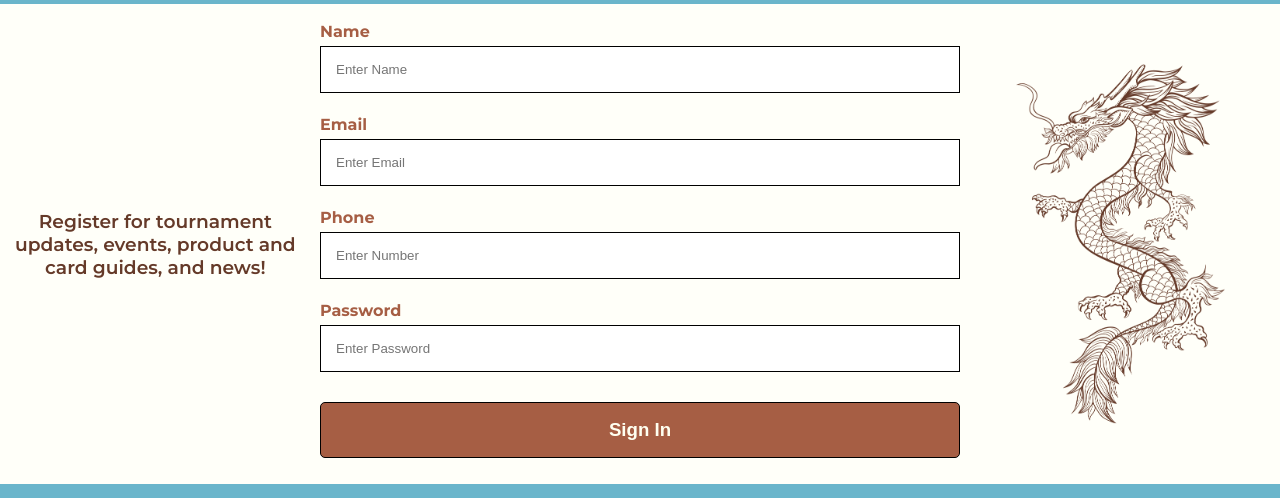
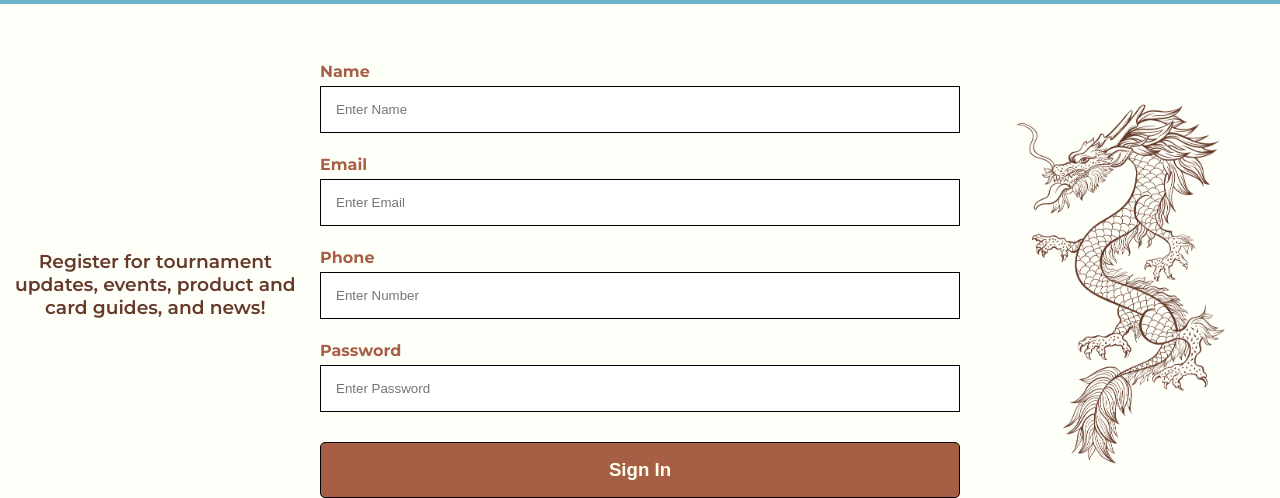
Before and after one commit to kristenalikakos/kristenalikakos.github.io, a plain HTML site: page register.html in a window 1280 px wide. Shown: the part 156-654 px from the top of the page. Drawn offline with nearby package versions, Linux system fonts and the light colour scheme; some packages are replaced by stand-ins of ours; a script that the page names is missing; a web font is replaced by a local one.

Commit message:
Update register.css

```diff
--- a/register.css
+++ b/register.css
@@ -2,7 +2,7 @@
 .grid-column-layout {
   display: grid;
   grid-template-columns: 1fr 1fr 1fr 1fr;
-  grid-template-rows: 20vh 60vh 0vh 0vh 20vh;
+  grid-template-rows: 20vh 70vh 0vh 0vh 20vh;
 }
 
 /* dragon */
```
